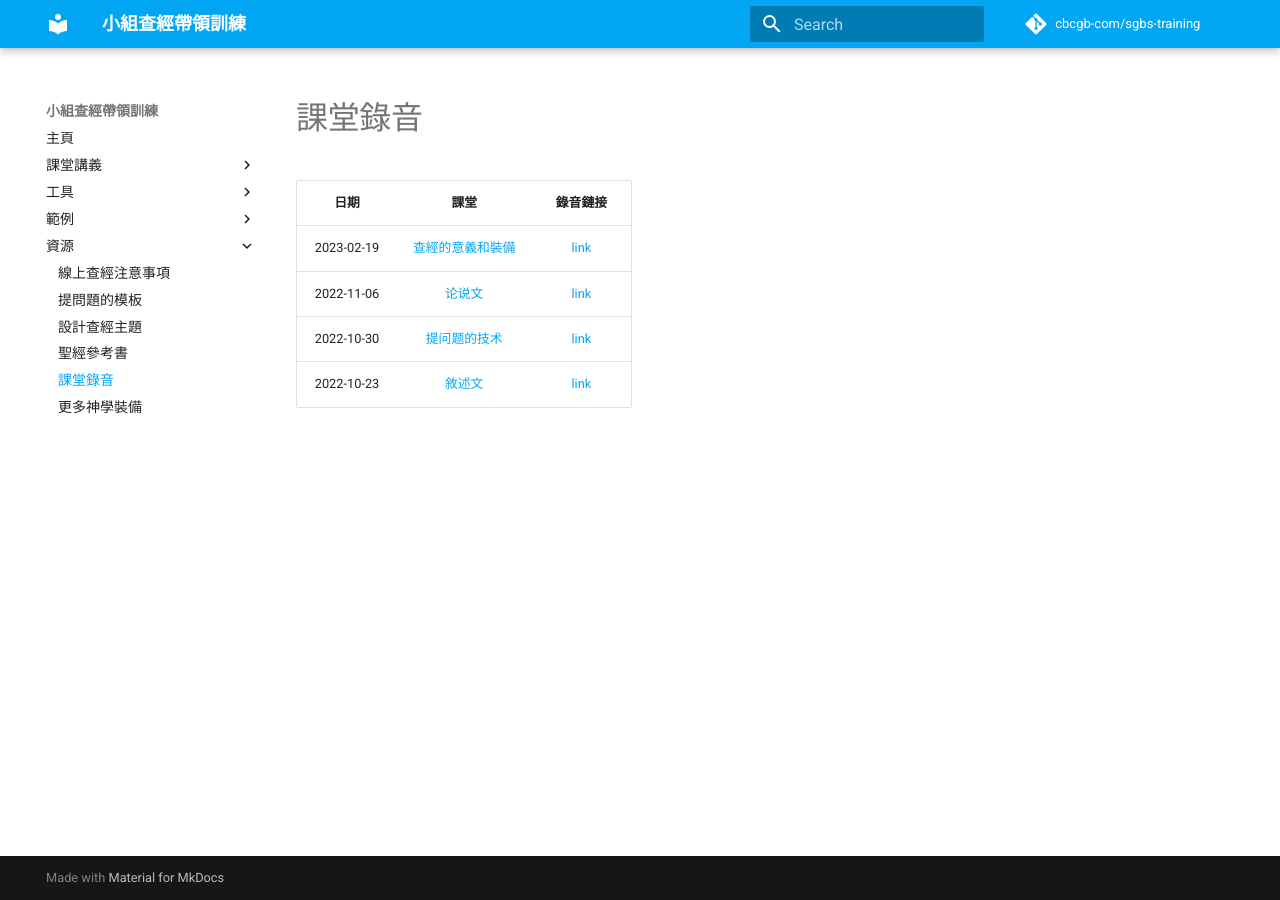
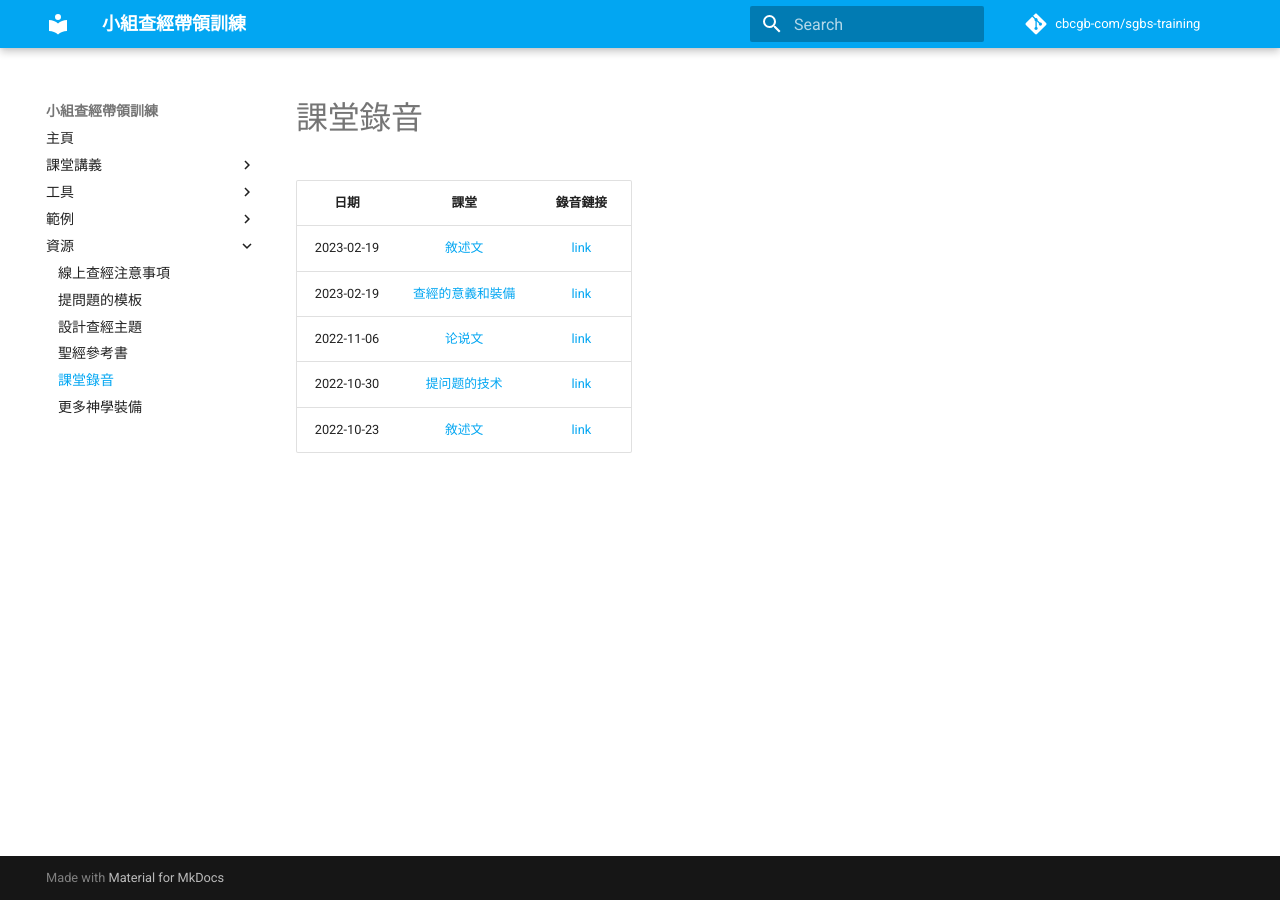
Before and after one commit to cbcgb-com/sgbs-training, an MkDocs documentation site: the page built from docs/resources/recordings.md, in a window 1280 px wide. Built offline with MkDocs 1.6.1 and Material for MkDocs 9.7.7, drawn with Linux system fonts in a browser that asks for light colours; comment, search, counter and statistics services are not loaded.

Commit message:
Add class recording link.

```diff
--- a/docs/resources/recordings.md
+++ b/docs/resources/recordings.md
@@ -2,6 +2,7 @@
 
 |    日期    |                          課堂                          |                                      錄音鏈接                                       |
 |:----------:|:----------------------------------------------------:|:-----------------------------------------------------------------------------------:|
+| 2023-02-19 | [敘述文](../class-notes/lesson-2-narrative.md) | [link](https://www.dropbox.com/s/809oybybin51f3n/20230226-class-recording.mp3?dl=0) |
 | 2023-02-19 | [查經的意義和裝備](../class-notes/lesson-1-foundations.md) | [link](https://www.dropbox.com/s/568bwk7yr074hu7/20230219-class-recording.mp3?dl=0) |
 | 2022-11-06 |    [论说文](../class-notes/lesson-3-questioning.md)    |  [link](https://www.dropbox.com/sh/wxcdfe52amil48d/AADWhC3NpZKm8Fmfay29g2dTa?dl=0)  |
 | 2022-10-30 | [提问题的技术](../class-notes/lesson-3-questioning.md) | [link](https://www.dropbox.com/s/9oezd89ngvfbhfl/20221030-class-recording.mp3?dl=0) |
```
